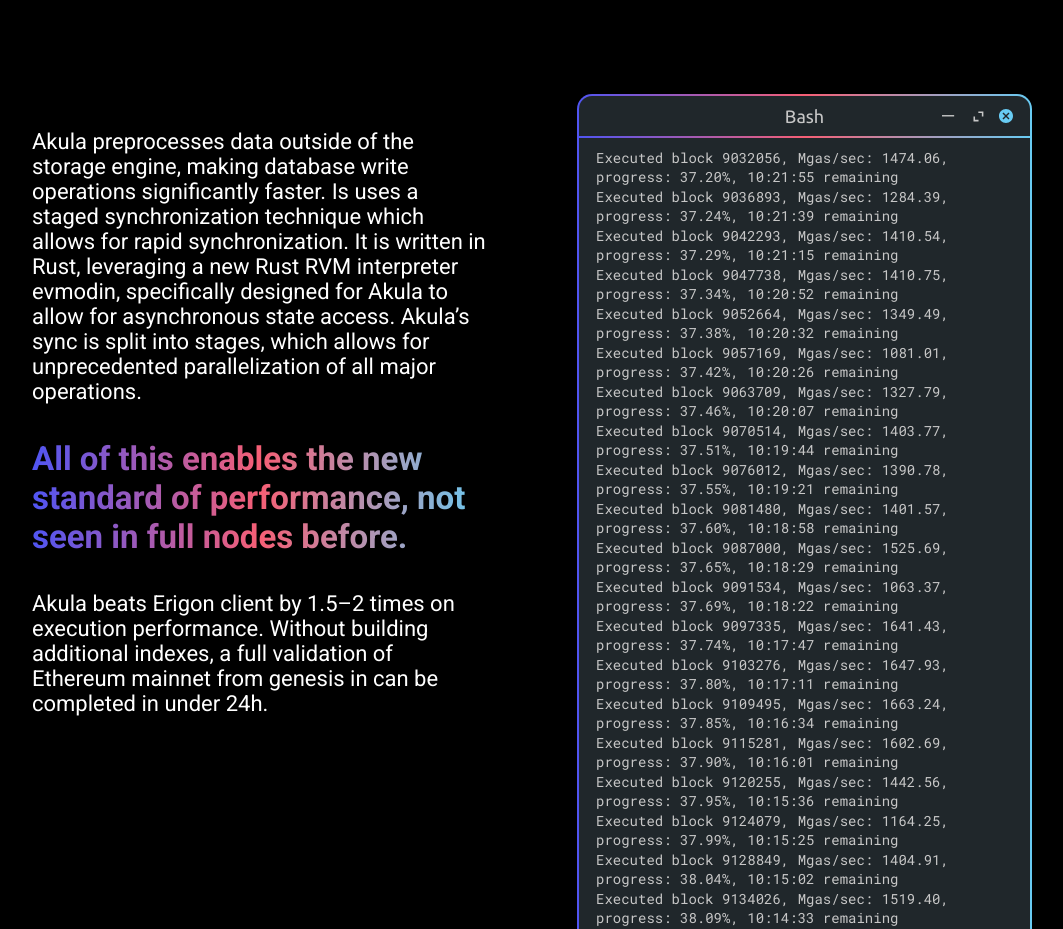
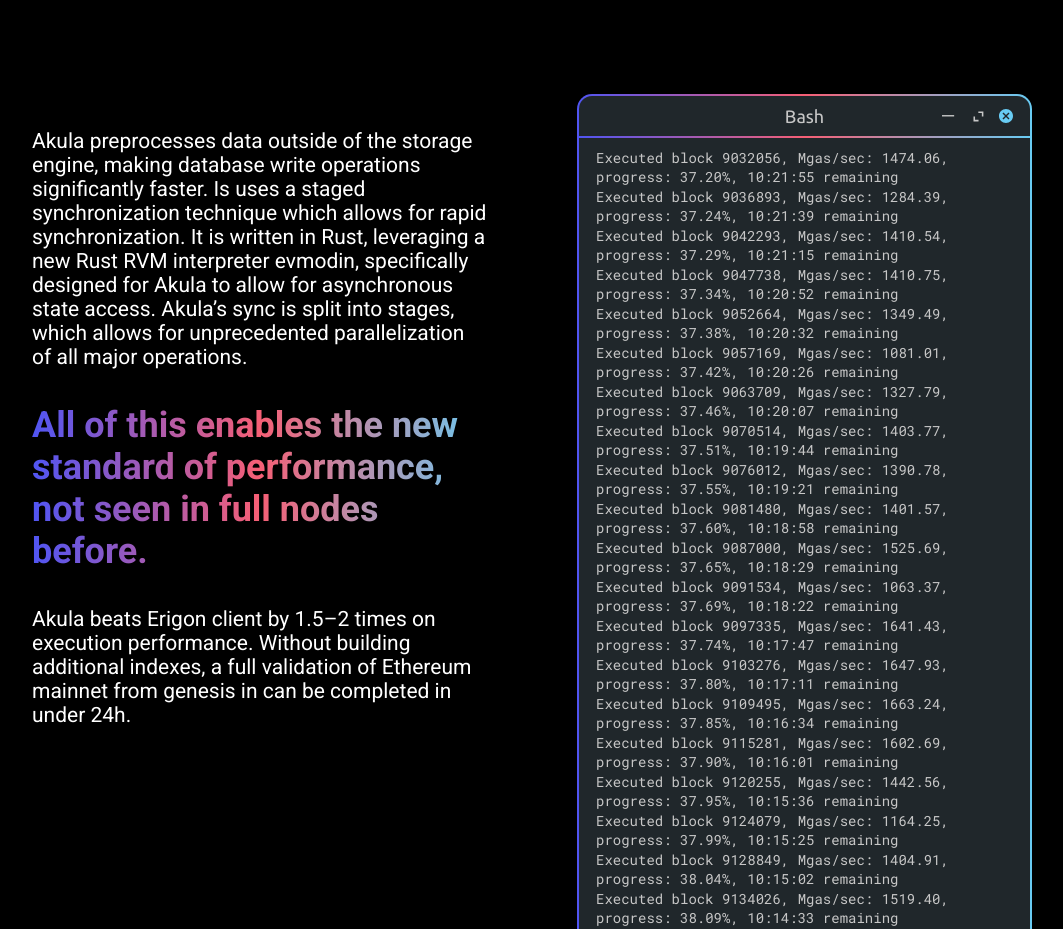
Before and after one commit to akula-bft/website, a React (Create React App) app: page / in a window 1280 px wide. Shown: the part 2140-3069 px from the top of the page, without its empty margins (108-1171 px from the left). Built offline with nearby package versions, Linux system fonts and the light colour scheme.

Commit message:
:lipstick: reduce performance font size

```diff
--- a/src/components/Performance.tsx
+++ b/src/components/Performance.tsx
@@ -43,14 +43,14 @@
 `;
 
 const Description = styled.p`
-  font-size: 2.2rem;
+  font-size: 2.1rem;
   font-weight: 400;
   margin-top: 3.5rem;
 `;
 
 const Highlight = styled.p`
   position: relative;
-  font-size: 3.3rem;
+  font-size: 3.6rem;
   font-weight: 600;
   background: var(--gradient);
   -webkit-background-clip: text;
```
